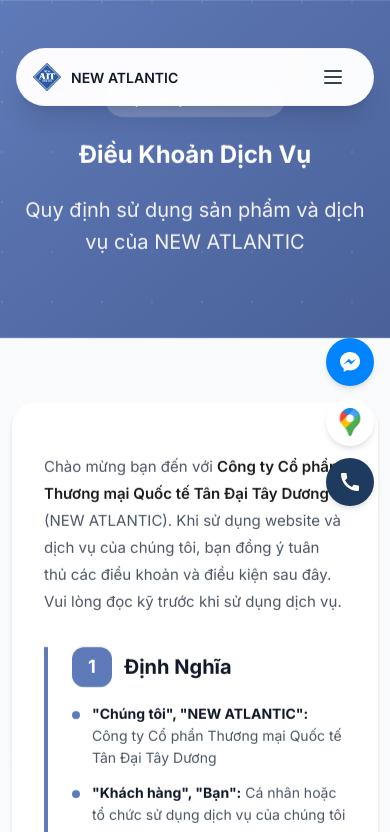
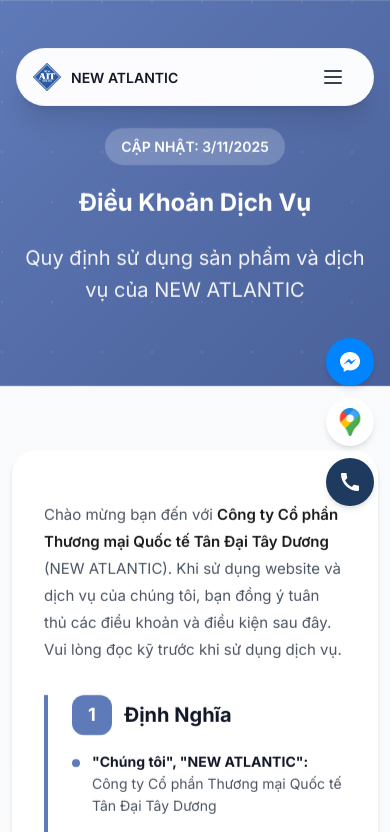
Before and after one commit to ChickenChoy/newatlantic.vn, a Next.js app: page /dieu-khoan-dich-vu in a window 390 px wide. Shown: the top 832 px of the page. Built offline with nearby package versions, Linux system fonts and the light colour scheme; no server answers.

Commit message:
refactor: adjust padding in PrivacyPolicyPage and TermsOfServicePage for improved layout
- Increased top padding and adjusted bottom padding in the hero sections of both pages to enhance visual consistency and user experience.

```diff
--- a/app/chinh-sach-bao-mat/page.tsx
+++ b/app/chinh-sach-bao-mat/page.tsx
@@ -18,7 +18,7 @@ export default function PrivacyPolicyPage() {
   return (
     <div className="min-h-screen bg-gradient-to-b from-gray-50 to-white">
       {/* Hero Section */}
-      <section className="relative bg-gradient-to-br from-[#5f7ab8] to-[#4a6199] text-white py-20 md:py-28">
+      <section className="relative bg-gradient-to-br from-[#5f7ab8] to-[#4a6199] text-white pt-32 md:pt-28 pb-20 md:pb-28">
         <div className="absolute inset-0 opacity-10">
           <div className="absolute inset-0" style={{
             backgroundImage: 'radial-gradient(circle at 2px 2px, white 1px, transparent 0)',
--- a/app/dieu-khoan-dich-vu/page.tsx
+++ b/app/dieu-khoan-dich-vu/page.tsx
@@ -18,7 +18,7 @@ export default function TermsOfServicePage() {
   return (
     <div className="min-h-screen bg-gradient-to-b from-gray-50 to-white">
       {/* Hero Section */}
-      <section className="relative bg-gradient-to-br from-[#5f7ab8] to-[#4a6199] text-white py-20 md:py-28">
+      <section className="relative bg-gradient-to-br from-[#5f7ab8] to-[#4a6199] text-white pt-32 md:pt-28 pb-20 md:pb-28">
         <div className="absolute inset-0 opacity-10">
           <div className="absolute inset-0" style={{
             backgroundImage: 'radial-gradient(circle at 2px 2px, white 1px, transparent 0)',
```
